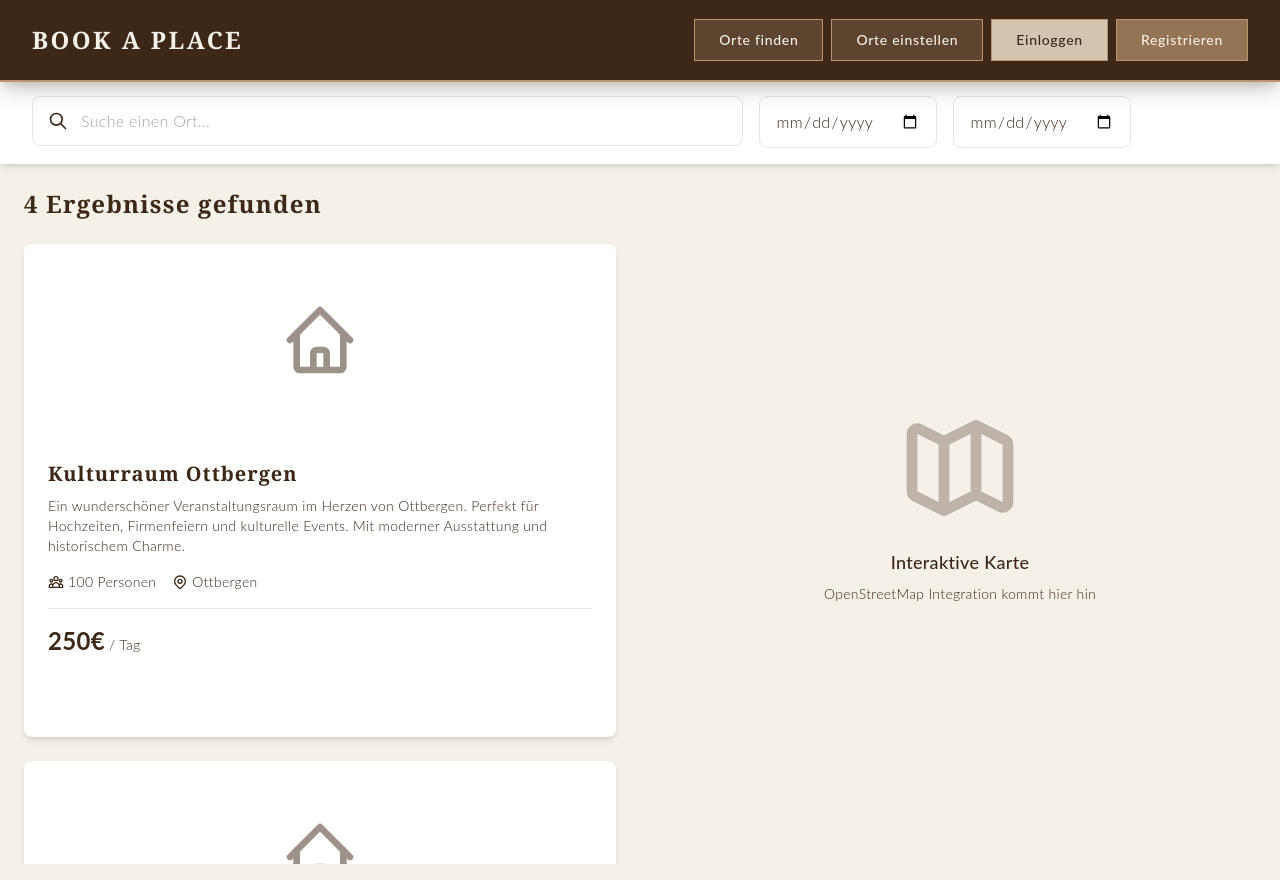
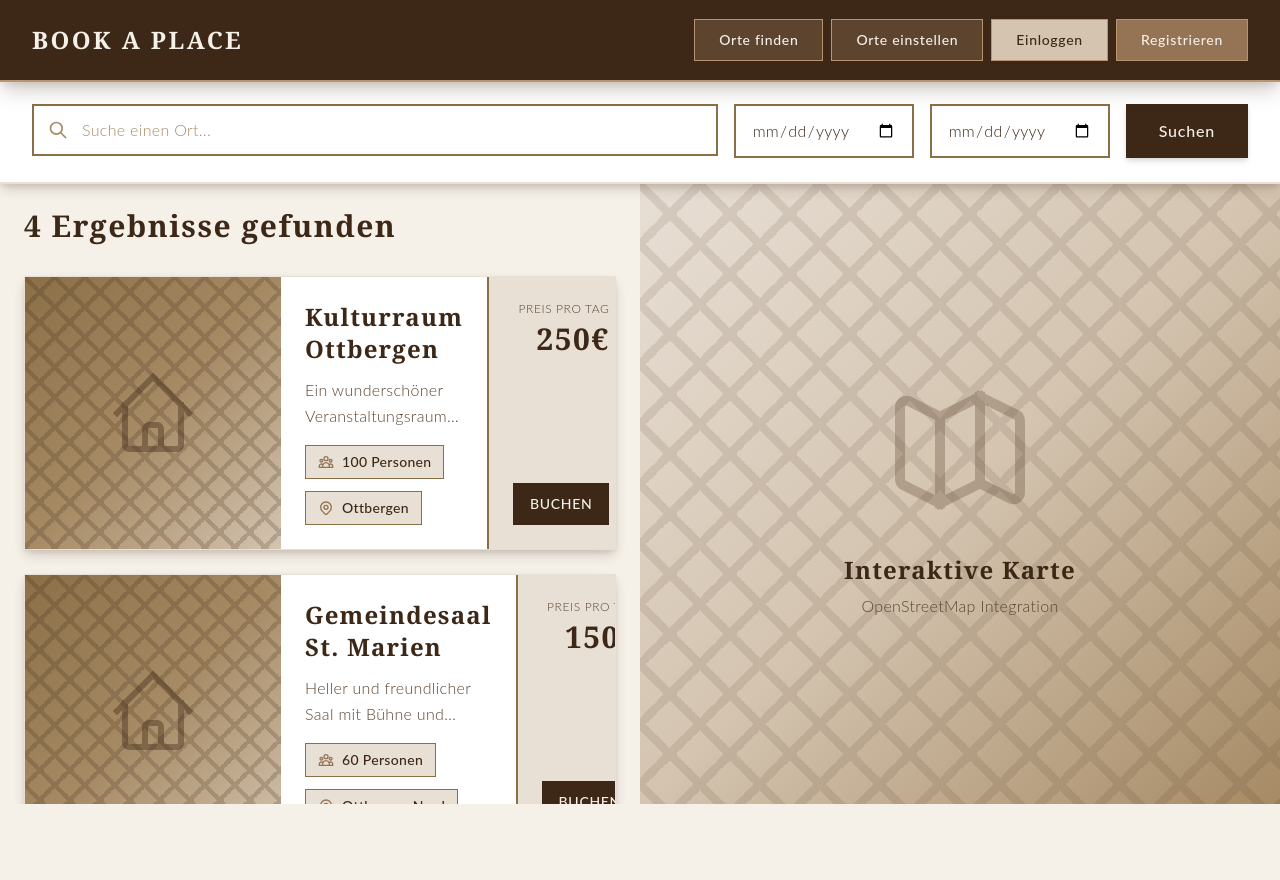
Before and after one commit to giffynuss/OttbergenLocations-Frontend, a Vue app in the folder OttbergenLocations-Frontend/: page /search in a window 1280 px wide. Built offline with nearby package versions, Linux system fonts and the light colour scheme.

Commit message:
Orte finden Change

```diff
--- a/OttbergenLocations-Frontend/src/views/SearchView.vue
+++ b/OttbergenLocations-Frontend/src/views/SearchView.vue
@@ -1,8 +1,8 @@
 <template>
-  <div class="min-h-screen bg-booking-very-light">
-    <!-- Suchleiste oben -->
-    <div class="bg-white shadow-md sticky top-0 z-10">
-      <div class="max-w-7xl mx-auto px-4 sm:px-6 lg:px-8 py-4">
+  <div class="min-h-screen bg-luxury-ivory">
+    <!-- Suchleiste oben - unter der fixierten Navigation -->
+    <div class="bg-white shadow-luxury-md sticky top-0 z-40 border-b-2 border-luxury-light">
+      <div class="max-w-7xl mx-auto px-4 sm:px-6 lg:px-8 py-6">
         <div class="flex flex-col md:flex-row gap-4">
           <!-- Suchfeld -->
           <div class="flex-1">
@@ -11,11 +11,11 @@
                 v-model="searchQuery"
                 type="text"
                 placeholder="Suche einen Ort..."
-                class="w-full px-4 py-3 pl-12 border border-booking-beige rounded-lg focus:outline-none focus:ring-2 focus:ring-booking-medium-brown text-booking-black"
+                class="input-luxury pl-12"
                 @keyup.enter="performSearch"
               />
-              <svg class="absolute left-4 top-1/2 transform -translate-y-1/2 w-5 h-5 text-booking-gray-brown" fill="none" stroke="currentColor" viewBox="0 0 24 24">
-                <path stroke-linecap="round" stroke-linejoin="round" stroke-width="2" d="M21 21l-6-6m2-5a7 7 0 11-14 0 7 7 0 0114 0z"></path>
+              <svg class="absolute left-4 top-1/2 transform -translate-y-1/2 w-5 h-5 text-luxury-tan" fill="none" stroke="currentColor" viewBox="0 0 24 24">
+                <path stroke-linecap="square" stroke-linejoin="miter" stroke-width="2" d="M21 21l-6-6m2-5a7 7 0 11-14 0 7 7 0 0114 0z"></path>
               </svg>
             </div>
           </div>
@@ -26,7 +26,7 @@
               <input
                 v-model="checkInDate"
                 type="date"
-                class="px-4 py-3 border border-booking-beige rounded-lg focus:outline-none focus:ring-2 focus:ring-booking-medium-brown text-booking-black"
+                class="input-luxury"
                 @change="calculateTotalPrice"
               />
             </div>
@@ -34,7 +34,7 @@
               <input
                 v-model="checkOutDate"
                 type="date"
-                class="px-4 py-3 border border-booking-beige rounded-lg focus:outline-none focus:ring-2 focus:ring-booking-medium-brown text-booking-black"
+                class="input-luxury"
                 @change="calculateTotalPrice"
               />
             </div>
@@ -43,7 +43,7 @@
           <!-- Such-Button -->
           <button
             @click="performSearch"
-            class="px-6 py-3 bg-booking-dark-brown text-white rounded-lg hover:bg-booking-medium-brown transition-colors duration-300 font-medium"
+            class="btn-luxury-primary"
           >
             Suchen
           </button>
@@ -52,109 +52,129 @@
     </div>
 
     <!-- Split-Screen Layout -->
-    <div class="flex flex-col lg:flex-row h-[calc(100vh-100px)]">
+    <div class="flex flex-col lg:flex-row h-[calc(100vh-180px)]">
       <!-- Linke Seite: Suchergebnisse -->
       <div class="lg:w-1/2 overflow-y-auto p-6">
-        <div class="max-w-2xl mx-auto">
-          <h2 class="text-2xl font-bold text-booking-dark-brown mb-6">
+        <div class="max-w-4xl mx-auto">
+          <h2 class="font-luxury text-3xl font-bold text-luxury-dark mb-8 tracking-luxury">
             {{ searchResults.length }} Ergebnisse gefunden
           </h2>
 
           <div v-if="searchResults.length > 0" class="space-y-6">
+            <!-- Längliche Karten mit Bild links, Content Mitte, Preis rechts -->
             <div
               v-for="place in searchResults"
               :key="place.id"
-              class="bg-white rounded-lg shadow-md overflow-hidden hover:shadow-xl transition-shadow duration-300 cursor-pointer"
+              class="card-luxury overflow-hidden hover:shadow-luxury-xl transition-all duration-300 cursor-pointer flex flex-col md:flex-row"
               @click="selectedPlace = place"
-              :class="{ 'ring-2 ring-booking-medium-brown': selectedPlace?.id === place.id }"
+              :class="{ 'ring-2 ring-luxury-gold': selectedPlace?.id === place.id }"
             >
-              <!-- Bild Placeholder -->
-              <div class="h-48 bg-gradient-to-br from-booking-beige to-booking-light-beige flex items-center justify-center">
-                <svg class="w-20 h-20 text-booking-gray-brown opacity-50" fill="none" stroke="currentColor" viewBox="0 0 24 24">
-                  <path stroke-linecap="round" stroke-linejoin="round" stroke-width="2" d="M3 12l2-2m0 0l7-7 7 7M5 10v10a1 1 0 001 1h3m10-11l2 2m-2-2v10a1 1 0 01-1 1h-3m-6 0a1 1 0 001-1v-4a1 1 0 011-1h2a1 1 0 011 1v4a1 1 0 001 1m-6 0h6"></path>
+              <!-- Bild Placeholder - Links, schmaler -->
+              <div class="md:w-64 h-48 md:h-auto bg-gradient-to-br from-luxury-medium via-luxury-tan to-luxury-cream flex items-center justify-center flex-shrink-0 relative overflow-hidden">
+                <!-- Dekoratives Muster im Hintergrund -->
+                <div class="absolute inset-0 opacity-20" style="background-image: linear-gradient(45deg, transparent 45%, currentColor 45%, currentColor 55%, transparent 55%), linear-gradient(-45deg, transparent 45%, currentColor 45%, currentColor 55%, transparent 55%); background-size: 30px 30px; color: var(--color-luxury-dark);"></div>
+
+                <svg class="w-24 h-24 text-luxury-dark opacity-40 relative z-10" fill="none" stroke="currentColor" viewBox="0 0 24 24">
+                  <path stroke-linecap="square" stroke-linejoin="miter" stroke-width="1.5" d="M3 12l2-2m0 0l7-7 7 7M5 10v10a1 1 0 001 1h3m10-11l2 2m-2-2v10a1 1 0 01-1 1h-3m-6 0a1 1 0 001-1v-4a1 1 0 011-1h2a1 1 0 011 1v4a1 1 0 001 1m-6 0h6"></path>
                 </svg>
               </div>
 
-              <div class="p-6">
+              <!-- Content - Mitte, flexible Breite -->
+              <div class="flex-1 p-6">
                 <!-- Ortsname -->
-                <h3 class="text-xl font-bold text-booking-dark-brown mb-2">
+                <h3 class="font-luxury text-2xl font-bold text-luxury-dark mb-3 tracking-luxury">
                   {{ place.name }}
                 </h3>
 
-                <!-- Beschreibung (3 Zeilen) -->
-                <p class="text-booking-gray-brown text-sm mb-4 line-clamp-3">
+                <!-- Beschreibung (2 Zeilen) -->
+                <p class="text-luxury-brown text-base mb-4 line-clamp-2 leading-relaxed font-light">
                   {{ place.description }}
                 </p>
 
-                <!-- Details -->
-                <div class="flex items-center gap-4 text-sm text-booking-gray-brown mb-4">
-                  <div class="flex items-center gap-1">
-                    <svg class="w-4 h-4" fill="none" stroke="currentColor" viewBox="0 0 24 24">
-                      <path stroke-linecap="round" stroke-linejoin="round" stroke-width="2" d="M17 20h5v-2a3 3 0 00-5.356-1.857M17 20H7m10 0v-2c0-.656-.126-1.283-.356-1.857M7 20H2v-2a3 3 0 015.356-1.857M7 20v-2c0-.656.126-1.283.356-1.857m0 0a5.002 5.002 0 019.288 0M15 7a3 3 0 11-6 0 3 3 0 016 0zm6 3a2 2 0 11-4 0 2 2 0 014 0zM7 10a2 2 0 11-4 0 2 2 0 014 0z"></path>
+                <!-- Details/Tags -->
+                <div class="flex flex-wrap items-center gap-3 text-sm text-luxury-dark">
+                  <div class="flex items-center gap-2 bg-luxury-light px-3 py-1.5 border border-luxury-medium">
+                    <svg class="w-4 h-4 text-luxury-accent" fill="none" stroke="currentColor" viewBox="0 0 24 24">
+                      <path stroke-linecap="square" stroke-linejoin="miter" stroke-width="2" d="M17 20h5v-2a3 3 0 00-5.356-1.857M17 20H7m10 0v-2c0-.656-.126-1.283-.356-1.857M7 20H2v-2a3 3 0 015.356-1.857M7 20v-2c0-.656.126-1.283.356-1.857m0 0a5.002 5.002 0 019.288 0M15 7a3 3 0 11-6 0 3 3 0 016 0zm6 3a2 2 0 11-4 0 2 2 0 014 0zM7 10a2 2 0 11-4 0 2 2 0 014 0z"></path>
                     </svg>
-                    <span>{{ place.capacity }} Personen</span>
+                    <span class="font-medium">{{ place.capacity }} Personen</span>
                   </div>
-                  <div class="flex items-center gap-1">
-                    <svg class="w-4 h-4" fill="none" stroke="currentColor" viewBox="0 0 24 24">
-                      <path stroke-linecap="round" stroke-linejoin="round" stroke-width="2" d="M17.657 16.657L13.414 20.9a1.998 1.998 0 01-2.827 0l-4.244-4.243a8 8 0 1111.314 0z"></path>
-                      <path stroke-linecap="round" stroke-linejoin="round" stroke-width="2" d="M15 11a3 3 0 11-6 0 3 3 0 016 0z"></path>
+                  <div class="flex items-center gap-2 bg-luxury-light px-3 py-1.5 border border-luxury-medium">
+                    <svg class="w-4 h-4 text-luxury-accent" fill="none" stroke="currentColor" viewBox="0 0 24 24">
+                      <path stroke-linecap="square" stroke-linejoin="miter" stroke-width="2" d="M17.657 16.657L13.414 20.9a1.998 1.998 0 01-2.827 0l-4.244-4.243a8 8 0 1111.314 0z"></path>
+                      <path stroke-linecap="square" stroke-linejoin="miter" stroke-width="2" d="M15 11a3 3 0 11-6 0 3 3 0 016 0z"></path>
                     </svg>
-                    <span>{{ place.location }}</span>
+                    <span class="font-medium">{{ place.location }}</span>
                   </div>
                 </div>
+              </div>
 
-                <!-- Preis -->
-                <div class="flex justify-between items-center pt-4 border-t border-booking-light-beige">
-                  <div>
-                    <span class="text-2xl font-bold text-booking-dark-brown">{{ place.pricePerDay }}€</span>
-                    <span class="text-sm text-booking-gray-brown"> / Tag</span>
-                  </div>
-                  <div v-if="numberOfDays > 0" class="text-right">
-                    <p class="text-xs text-booking-gray-brown">Gesamtpreis ({{ numberOfDays }} Tage)</p>
-                    <p class="text-xl font-bold text-booking-medium-brown">{{ calculatePlaceTotal(place.pricePerDay) }}€</p>
-                  </div>
+              <!-- Preis - Rechts, fixierte Breite -->
+              <div class="md:w-56 flex flex-col justify-between p-6 bg-luxury-light border-t md:border-t-0 md:border-l-2 border-luxury-medium">
+                <!-- Preis pro Tag -->
+                <div class="text-right">
+                  <p class="text-xs text-luxury-brown mb-1 tracking-luxury uppercase">Preis pro Tag</p>
+                  <p class="font-luxury text-3xl font-bold text-luxury-dark tracking-luxury">{{ place.pricePerDay }}€</p>
+                </div>
+
+                <!-- Gesamtpreis falls Datum ausgewählt -->
+                <div v-if="numberOfDays > 0" class="text-right mt-4 pt-4 border-t border-luxury-medium">
+                  <p class="text-xs text-luxury-brown mb-1 tracking-luxury uppercase">Gesamtpreis ({{ numberOfDays }} Tage)</p>
+                  <p class="font-luxury text-2xl font-bold text-luxury-gold tracking-luxury">{{ calculatePlaceTotal(place.pricePerDay) }}€</p>
                 </div>
 
                 <!-- Buchen Button -->
                 <button
                   @click.stop="bookPlace(place)"
-                  class="w-full mt-4 bg-booking-dark-brown text-white px-6 py-2 rounded-lg hover:bg-booking-medium-brown transition-colors duration-300 font-medium"
+                  class="mt-4 w-full px-4 py-2.5 bg-luxury-dark text-luxury-ivory font-medium tracking-luxury hover:bg-luxury-brown transition-all duration-300 border border-luxury-dark text-sm"
                 >
-                  Jetzt buchen
+                  BUCHEN
                 </button>
               </div>
             </div>
           </div>
 
           <!-- Keine Ergebnisse -->
-          <div v-else class="text-center py-12">
-            <svg class="w-24 h-24 mx-auto text-booking-gray-brown opacity-50 mb-4" fill="none" stroke="currentColor" viewBox="0 0 24 24">
-              <path stroke-linecap="round" stroke-linejoin="round" stroke-width="2" d="M9.172 16.172a4 4 0 015.656 0M9 10h.01M15 10h.01M21 12a9 9 0 11-18 0 9 9 0 0118 0z"></path>
+          <div v-else class="text-center py-16">
+            <svg class="w-32 h-32 mx-auto text-luxury-tan opacity-40 mb-6" fill="none" stroke="currentColor" viewBox="0 0 24 24">
+              <path stroke-linecap="square" stroke-linejoin="miter" stroke-width="2" d="M9.172 16.172a4 4 0 015.656 0M9 10h.01M15 10h.01M21 12a9 9 0 11-18 0 9 9 0 0118 0z"></path>
             </svg>
-            <p class="text-booking-gray-brown text-lg">
-              Keine Orte gefunden. Verwenden Sie die Suche oben.
+            <p class="font-luxury text-2xl text-luxury-brown mb-2">
+              Keine Orte gefunden
+            </p>
+            <p class="text-luxury-tan text-base font-light">
+              Versuchen Sie es mit anderen Suchbegriffen
             </p>
           </div>
         </div>
       </div>
 
       <!-- Rechte Seite: Karte -->
-      <div class="lg:w-1/2 bg-booking-beige relative">
-        <div class="sticky top-24 h-[calc(100vh-120px)]">
+      <div class="lg:w-1/2 bg-luxury-light relative">
+        <div class="sticky top-24 h-[calc(100vh-180px)]">
           <!-- Karten-Placeholder -->
-          <div class="w-full h-full flex flex-col items-center justify-center bg-gradient-to-br from-booking-light-beige to-booking-beige">
+          <div class="w-full h-full flex flex-col items-center justify-center bg-gradient-to-br from-luxury-light via-luxury-cream to-luxury-tan relative overflow-hidden">
+            <!-- Dekoratives Muster im Hintergrund -->
+            <div class="absolute inset-0 opacity-10" style="background-image: linear-gradient(45deg, transparent 45%, currentColor 45%, currentColor 55%, transparent 55%), linear-gradient(-45deg, transparent 45%, currentColor 45%, currentColor 55%, transparent 55%); background-size: 60px 60px; color: var(--color-luxury-dark);"></div>
+
             <!-- Map Icon -->
-            <svg class="w-32 h-32 text-booking-gray-brown opacity-30 mb-4" fill="none" stroke="currentColor" viewBox="0 0 24 24">
-              <path stroke-linecap="round" stroke-linejoin="round" stroke-width="2" d="M9 20l-5.447-2.724A1 1 0 013 16.382V5.618a1 1 0 011.447-.894L9 7m0 13l6-3m-6 3V7m6 10l4.553 2.276A1 1 0 0021 18.382V7.618a1 1 0 00-.553-.894L15 4m0 13V4m0 0L9 7"></path>
+            <svg class="w-40 h-40 text-luxury-brown opacity-30 mb-6 relative z-10" fill="none" stroke="currentColor" viewBox="0 0 24 24">
+              <path stroke-linecap="square" stroke-linejoin="miter" stroke-width="1.5" d="M9 20l-5.447-2.724A1 1 0 013 16.382V5.618a1 1 0 011.447-.894L9 7m0 13l6-3m-6 3V7m6 10l4.553 2.276A1 1 0 0021 18.382V7.618a1 1 0 00-.553-.894L15 4m0 13V4m0 0L9 7"></path>
             </svg>
-            <p class="text-booking-gray-brown text-lg font-medium mb-2">Interaktive Karte</p>
-            <p class="text-booking-gray-brown text-sm">OpenStreetMap Integration kommt hier hin</p>
+            <p class="font-luxury text-2xl text-luxury-dark font-bold mb-2 relative z-10 tracking-luxury">Interaktive Karte</p>
+            <p class="text-luxury-brown text-base font-light relative z-10">OpenStreetMap Integration</p>
 
             <!-- Markierte Orte auf der Karte -->
-            <div v-if="selectedPlace" class="absolute bottom-8 left-8 right-8 bg-white rounded-lg shadow-xl p-4">
-              <h4 class="font-bold text-booking-dark-brown mb-1">{{ selectedPlace.name }}</h4>
-              <p class="text-sm text-booking-gray-brown mb-2">{{ selectedPlace.location }}</p>
-              <p class="text-booking-medium-brown font-bold">{{ selectedPlace.pricePerDay }}€ / Tag</p>
+            <div v-if="selectedPlace" class="absolute bottom-8 left-8 right-8 bg-white shadow-luxury-xl p-6 border-2 border-luxury-gold z-20">
+              <h4 class="font-luxury text-xl font-bold text-luxury-dark mb-2 tracking-luxury">{{ selectedPlace.name }}</h4>
+              <div class="flex items-center gap-2 text-sm text-luxury-brown mb-3">
+                <svg class="w-4 h-4 text-luxury-accent" fill="none" stroke="currentColor" viewBox="0 0 24 24">
+                  <path stroke-linecap="square" stroke-linejoin="miter" stroke-width="2" d="M17.657 16.657L13.414 20.9a1.998 1.998 0 01-2.827 0l-4.244-4.243a8 8 0 1111.314 0z"></path>
+                  <path stroke-linecap="square" stroke-linejoin="miter" stroke-width="2" d="M15 11a3 3 0 11-6 0 3 3 0 016 0z"></path>
+                </svg>
+                <span class="font-medium">{{ selectedPlace.location }}</span>
+              </div>
+              <p class="font-luxury text-2xl text-luxury-gold font-bold tracking-luxury">{{ selectedPlace.pricePerDay }}€ <span class="text-sm font-normal text-luxury-brown">/ Tag</span></p>
             </div>
           </div>
         </div>
@@ -285,30 +305,34 @@ const bookPlace = (place: Place) => {
 </script>
 
 <style scoped>
-/* Line clamp für Beschreibung */
-.line-clamp-3 {
+/* Line clamp für Beschreibung - 2 Zeilen für bessere Lesbarkeit */
+.line-clamp-2 {
   display: -webkit-box;
-  -webkit-line-clamp: 3;
+  -webkit-line-clamp: 2;
   -webkit-box-orient: vertical;
   overflow: hidden;
 }
 
-/* Smooth scrolling */
+/* Luxury Scrollbar */
 .overflow-y-auto {
   scrollbar-width: thin;
-  scrollbar-color: var(--color-medium-brown) var(--color-light-beige);
+  scrollbar-color: var(--color-luxury-gold) var(--color-luxury-light);
 }
 
 .overflow-y-auto::-webkit-scrollbar {
-  width: 8px;
+  width: 10px;
 }
 
 .overflow-y-auto::-webkit-scrollbar-track {
-  background: var(--color-light-beige);
+  background: var(--color-luxury-light);
 }
 
 .overflow-y-auto::-webkit-scrollbar-thumb {
-  background-color: var(--color-medium-brown);
-  border-radius: 4px;
+  background-color: var(--color-luxury-gold);
+  border: 2px solid var(--color-luxury-light);
+}
+
+.overflow-y-auto::-webkit-scrollbar-thumb:hover {
+  background-color: var(--color-luxury-medium);
 }
 </style>
```
